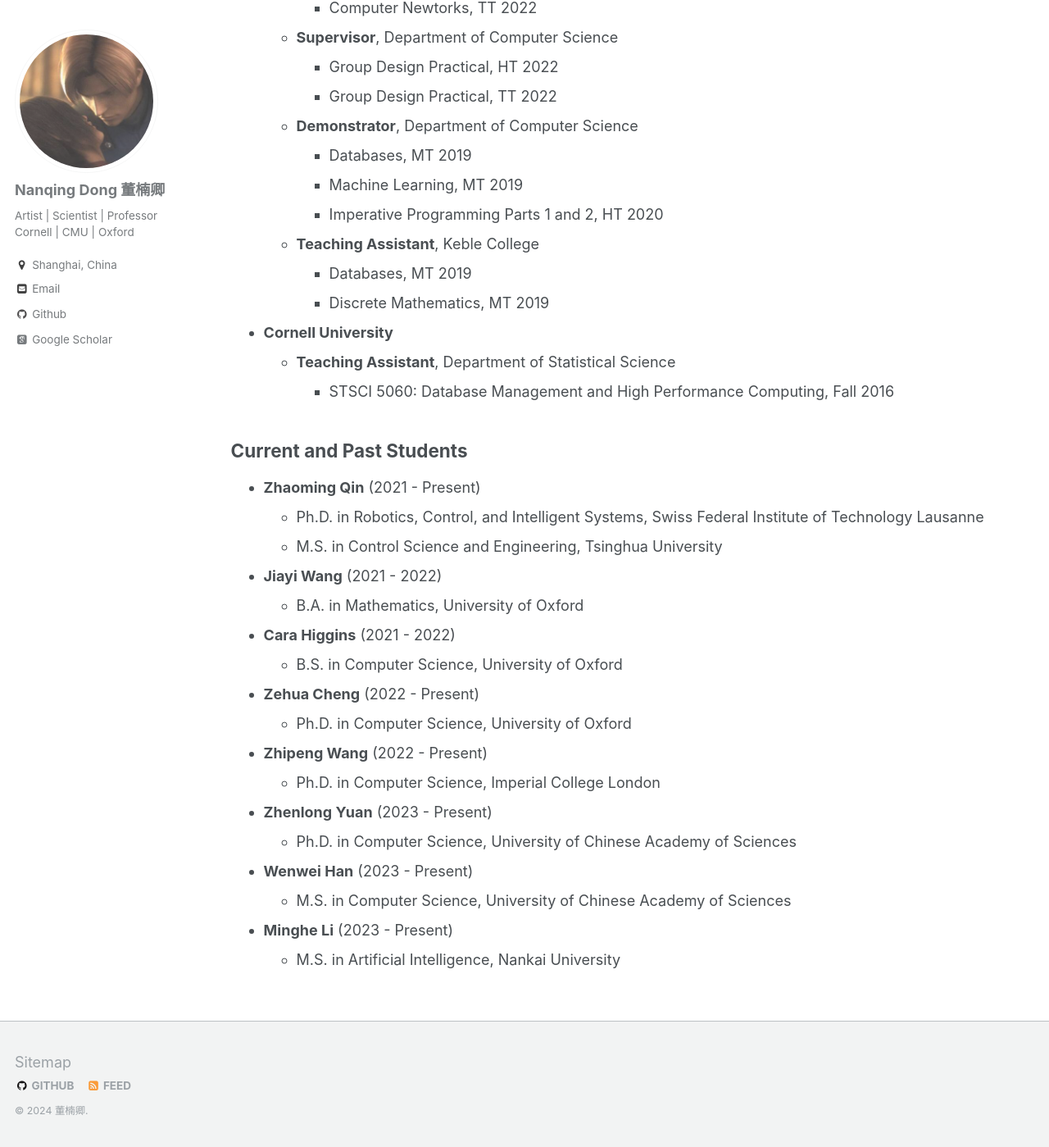
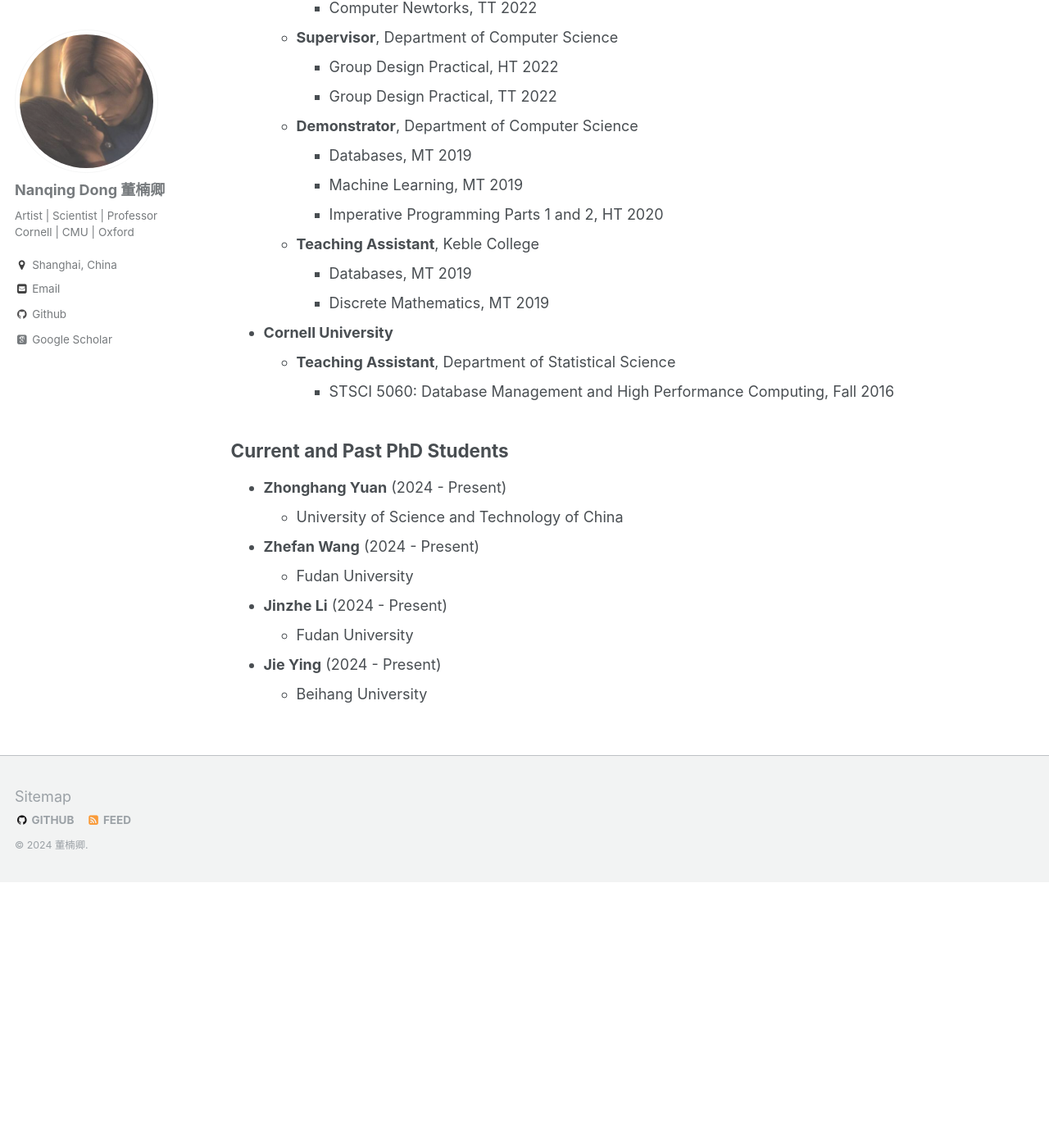
Before and after one commit to eveningdong/eveningdong.github.io, a Jekyll site: the page built from _pages/teach.md, in a window 1280 px wide and 1400 px high, scrolled down 348 px. Shown: the whole window at 82% size. Built offline with Jekyll 4.4.1, drawn with Linux system fonts in a browser that asks for light colours; some web fonts are replaced; after the commit the page ends 1424 px from its top, so only the background shows below that.

Commit message:
add tsinghua

```diff
--- a/_pages/teach.md
+++ b/_pages/teach.md
@@ -28,28 +28,15 @@ author_profile: true
   + **Teaching Assistant**, Department of Statistical Science
     - STSCI 5060: Database Management and High Performance Computing, Fall 2016
 
-## Current and Past Students
-  + **Zhaoming Qin** (2021 - Present)
-    - Ph.D. in Robotics, Control, and Intelligent Systems, Swiss Federal Institute of Technology Lausanne
-    - M.S. in Control Science and Engineering, Tsinghua University
+## Current and Past PhD Students
+  + **Zhonghang Yuan** (2024 - Present)
+    - University of Science and Technology of China
 
-  + **Jiayi Wang** (2021 - 2022)
-    - B.A. in Mathematics, University of Oxford
+  + **Zhefan Wang** (2024 - Present)
+    - Fudan University
 
-  + **Cara Higgins** (2021 - 2022)
-    - B.S. in Computer Science, University of Oxford
+  + **Jinzhe Li** (2024 - Present)
+    - Fudan University
 
-  + **Zehua Cheng** (2022 - Present)
-    - Ph.D. in Computer Science, University of Oxford
-
-  + **Zhipeng Wang** (2022 - Present)
-    - Ph.D. in Computer Science, Imperial College London
-
-  + **Zhenlong Yuan** (2023 - Present)
-    - Ph.D. in Computer Science, University of Chinese Academy of Sciences
-
-  + **Wenwei Han** (2023 - Present)
-    - M.S. in Computer Science, University of Chinese Academy of Sciences
-
-  + **Minghe Li** (2023 - Present)
-    - M.S. in Artificial Intelligence, Nankai University
+  + **Jie Ying** (2024 - Present)
+    - Beihang University
```
Also changed, not shown: _pages/academic.md (+11 -0 lines), images/tsinghua.jpg (added).
